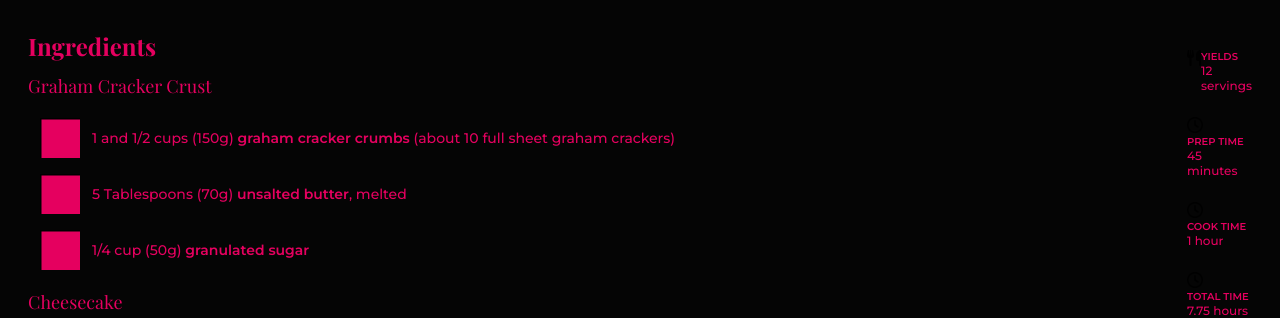
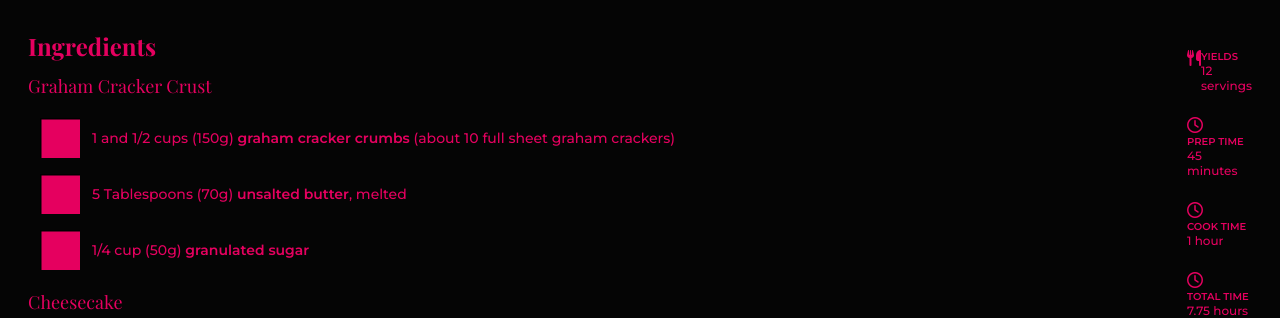
Before and after one commit to Adekunle6021023/recipemaster.github.io, a plain HTML site: page index.html in a window 1280 px wide. Shown: the part 482-800 px from the top of the page. Drawn offline with nearby package versions, Linux system fonts and the light colour scheme; a web font is replaced by a local one.

Commit message:
New commit

```diff
--- a/css/index.css
+++ b/css/index.css
@@ -182,6 +182,14 @@ footer {
 
 /*section-a*/
 
+.icon-one .fa-utensils {
+    color: #fa0068ea;
+}
+
+.icon-two .fa-clock {
+    color: #fa0068ea;
+}
+
 .group-one .text-one {
     font-family: 'Montserrat',
     sans-serif;
```
